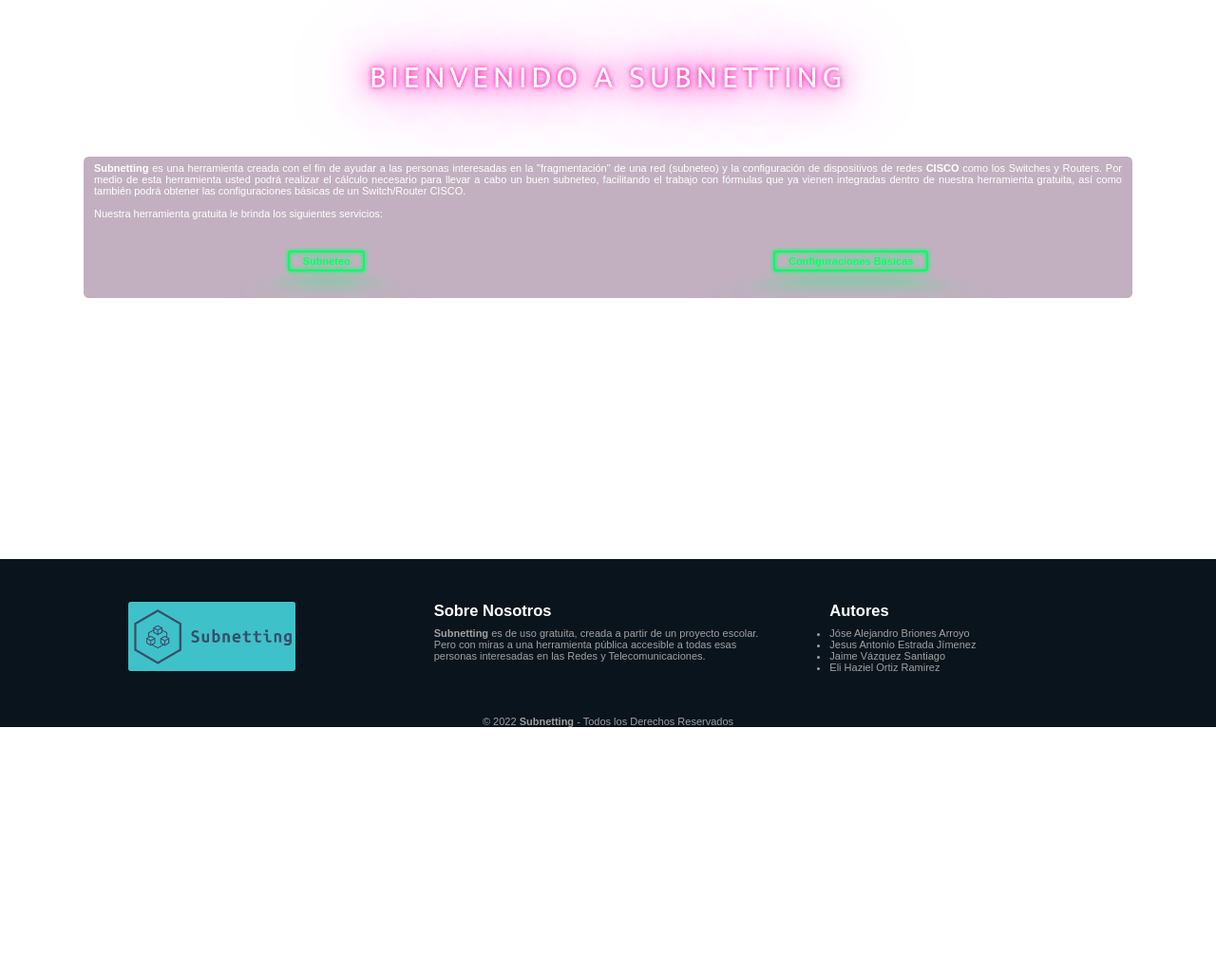
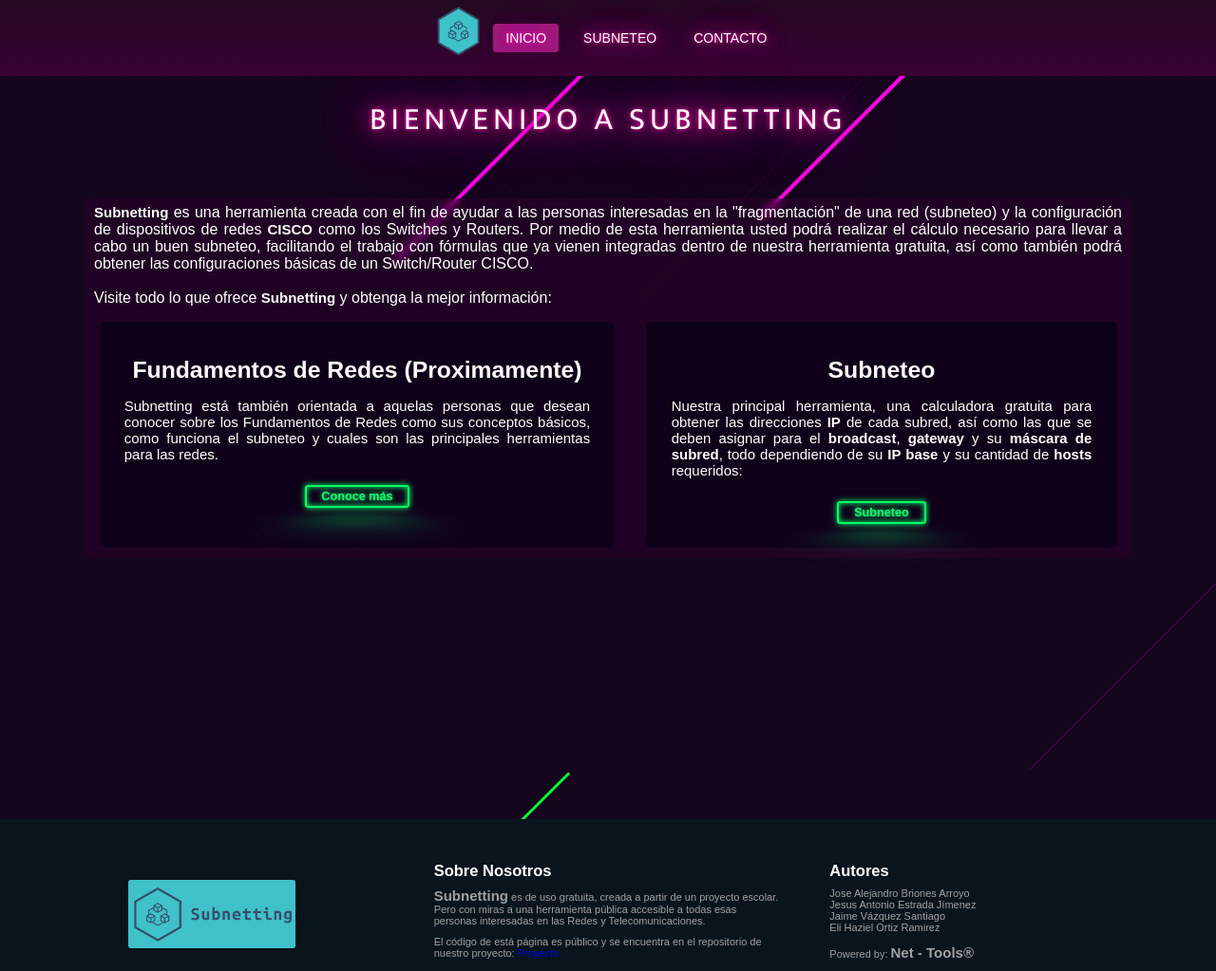
Before and after one commit to antcodernez/redesProgram, a plain HTML site: page index.html in a window 1280 px wide. Shown: the top 1023 px of the page at 95% size. Before the commit the page ends 800 px from the top, so only its background shows below. Drawn offline with Linux system fonts and the light colour scheme.

Commit message:
Add files via upload

```diff
--- a/index.html
+++ b/index.html
@@ -8,31 +8,68 @@
     <title>| Subnetting | Inicio</title>
     <link rel="shortcut icon" href="icons/icon.png" type="image/x-icon">
     <link rel="stylesheet" type="text/css" href="/style/stylesHaziel.css">
+    <link rel="stylesheet" href="style/nav-bar-style.css">
 </head>
 
 <body>
-    <nav>
+    <nav id="navbar">
+        <input type="checkbox" id="check">
+        <label for="check" class="checkbtn">
+            <i class="fa-solid fa-bars"></i>
+            </input>
+        </label>
+        <div class="bitzone">
+            <a href="index.html" class="enlace">
+                <img src="icons/logo-transparent.png" class="logo">
 
+            </a>
+        </div>
+        <div class="navegacion">
+            <ul>
+                <li><a class="active" href="#">Inicio</a></li>
+                <li><a href="Subneteo/subneteo.html" >Subneteo</a></li>
+                <li><a href="contact.html">Contacto</a></li>
+            </ul>
+        </div>
     </nav>
     <header>
-        <h1 class="purple-neon" class="tittle-page">Bienvenido a Subnetting</h1>
+        <h1 class="purple-neon">Bienvenido a Subnetting</h1>
     </header>
 
     <div class="main-content">
         <main>
             <p>
-                <b>Subnetting</b> es una herramienta creada con el fin de ayudar a las personas interesadas en la "fragmentación" de una red (subneteo) y la configuración de dispositivos de redes <b>CISCO</b> como los Switches y Routers. Por medio de esta herramienta usted podrá realizar el cálculo necesario para llevar a cabo un buen subneteo, facilitando el trabajo con fórmulas que ya vienen integradas dentro de nuestra herramienta gratuita, así como también podrá obtener las configuraciones básicas de un Switch/Router CISCO.
+                <b>Subnetting</b> es una herramienta creada con el fin de ayudar a las personas interesadas en la
+                "fragmentación" de una red (subneteo) y la configuración de dispositivos de redes <b>CISCO</b> como los
+                Switches y Routers. Por medio de esta herramienta usted podrá realizar el cálculo necesario para llevar
+                a cabo un buen subneteo, facilitando el trabajo con fórmulas que ya vienen integradas dentro de nuestra
+                herramienta gratuita, así como también podrá obtener las configuraciones básicas de un Switch/Router
+                CISCO.
                 <br><br>
-                Nuestra herramienta gratuita le brinda los siguientes servicios:
+                Visite todo lo que ofrece <b>Subnetting</b> y obtenga la mejor información:
             </p>
         </main>
 
         <article class="cards">
-            <p><a href="./Subneteo/subneteo.html" class="neon-button">Subneteo</a></p>
 
-            <p>
-                <a href="./basicConfig/basicConfig.html" class="neon-button" class="car_cta">Configuraciones Básicas</a>
-            </p>
+            <div class="card">
+                <h1 class="card-tittle"> Fundamentos de Redes (Proximamente) </h1>
+                <p class="card-description"> Subnetting está también orientada a aquelas personas que desean conocer sobre los Fundamentos de Redes como sus conceptos básicos, como funciona el subneteo y cuales son las principales herramientas para las redes.</p>
+                <div class="div-neon-button">
+                    <a href="./basicConfig/basicConfig.html" class="neon-button">Conoce más</a>
+                </div>
+            </div>
+
+            <div class="card">
+                <h1 class="card-tittle">Subneteo</h1>
+                <p class="card-description"> Nuestra principal herramienta, una calculadora gratuita para obtener las
+                    direcciones <b>IP</b> de cada subred, así como las que se deben asignar para el <b>broadcast</b>,
+                    <b>gateway</b> y su <b>máscara de subred</b>, todo dependiendo de su <b>IP base</b> y su cantidad de
+                    <b>hosts</b> requeridos:
+                    <div class="div-neon-button"><a href="./Subneteo/subneteo.html" class="neon-button">Subneteo</a>
+                    </div>
+            </div>
+
 
         </article>
     </div>
@@ -49,25 +86,38 @@
             </div>
             <div class="box-footer">
                 <h2 class="tittle-footer">Sobre Nosotros</h2>
-                <p><b>Subnetting</b> es de uso gratuita, creada a partir de un proyecto escolar. Pero con miras a una herramienta pública accesible a todas esas personas interesadas en las Redes y Telecomunicaciones. </p>
+                <p><b>Subnetting</b> es de uso gratuita, creada a partir de un proyecto escolar. Pero con miras a una
+                    herramienta pública accesible a todas esas personas interesadas en las Redes y Telecomunicaciones.
+                </p>
+                <p>
+                    El código de está página es público y se encuentra en el repositorio de nuestro proyecto: <a
+                        href="https://github.com/antcodernez/redesProgram.git" target="_blank">Proyecto</a>
+                </p>
 
             </div>
             <div class="box-footer">
                 <h2 class="tittle-footer">Autores</h2>
                 <div class="authors-footer">
                     <ul>
-                        <li>Jóse Alejandro Briones Arroyo</li>
+                        <li>Jose Alejandro Briones Arroyo</li>
                         <li>Jesus Antonio Estrada Jímenez</li>
                         <li>Jaime Vázquez Santiago</li>
                         <li>Eli Haziel Ortiz Ramirez</li>
+                        <li><br> Powered by: <b>Net - Tools&reg;</b></li>
                     </ul>
                 </div>
             </div>
         </div>
         <div class="gruop2">
             <small class="copyright-footer">&copy; 2022 <b>Subnetting</b> - Todos los Derechos Reservados</small>
+            <small class="copyright-footer"><br>&copy; 2022 <b>Net-Tools</b> - Todos los Derechos Reservados</small>
+            <small class="copyright-footer"><br> The background is provided by <a class="link-footer"
+                    href="https://loading.io" target="_blank">loading.io</a> </small>
         </div>
     </footer>
+
+    <!--Scripts JavaScript-->>
+    <script src="nav-bar.js"></script>
 </body>
 
 </html>
--- /dev/null
+++ b/nav-bar.js
@@ -0,0 +1,11 @@
+let ubicacionPrincipal = window.pageYOffset;
+window.onscroll = function(){
+  let Desplazamiento_Actual = window.pageYOffset;
+  if(ubicacionPrincipal >= Desplazamiento_Actual){
+    this.document.getElementById('navbar').style.top = '0'
+  }
+  else{
+    document.getElementById('navbar').style.top ='-100px';
+  }
+  ubicacionPrincipal = Desplazamiento_Actual
+}
--- /dev/null
+++ b/style/nav-bar-style.css
@@ -0,0 +1,84 @@
+* {
+  margin: 0;
+  padding: 0;
+  box-sizing: border-box;
+  list-style: none;
+  text-decoration: none;
+}
+
+:root {
+  --neon-button: hsl(144, 100%, 50%);
+  --neon-shadow-text: rgb(255, 1, 174);
+  --card-background: rgba(15, 1, 26, 0.963);
+}
+
+nav {
+  display: flex;
+  justify-content: center;
+  background-image: linear-gradient(to bottom, hsl(307, 56%, 9%), rgb(57, 0, 51) 100%);
+  width: 100%;
+  height: 80px;
+  position: fixed;
+  top: 0;
+  transition: top 0.5s;
+
+}
+
+.enlace {
+  border-radius: 1em;
+  padding-bottom: 0px;
+}
+
+.logo {
+  height: 65px;
+}
+
+nav ul li {
+  display: inline-block;
+  line-height: 80px;
+  margin: 0 5px;
+
+}
+
+nav ul li a {
+  color: white;
+  font-size: 14px;
+  padding: 7px 13px;
+  border-radius: 3px;
+  text-transform: uppercase;
+}
+
+li a.active,
+li a:hover {
+  background: hsl(317, 67%, 37%);
+  transition: 0.5s;
+}
+
+.checkbtn {
+  font-size: 30px;
+  color: white;
+  float: right;
+  line-height: 80px;
+  margin-right: 40px;
+  cursor: pointer;
+  display: none;
+}
+
+#check {
+  display: none;
+}
+
+.navegacion {
+  text-shadow:
+        0 0 5px var(--neon-shadow-text),
+        0 0 25px var(--neon-shadow-text),
+        0 0 50px var(--neon-shadow-text),
+        0 0 100px var(--neon-shadow-text);
+}
+
+
+@media (max-width: 952px) {
+  nav ul li a {
+    font-size: 12px;
+  }
+}
--- a/style/stylesHaziel.css
+++ b/style/stylesHaziel.css
@@ -4,18 +4,21 @@
 :root {
     --neon-button: hsl(144, 100%, 50%);
     --neon-shadow-text: rgb(255, 1, 174);
+    --card-background: rgba(15, 1, 26, 0.963);
 }
 
 * {
     padding: 0;
     margin: 0;
+    text-decoration: none;
     box-sizing: border-box;
     font-size: 11px;
 }
 
 body {
-    padding-top: 5em;
-    background-image: url(/Images/Speedline-100s-1634px.svg);
+    padding-top: 9em;
+    color: #fff;
+    background-image: url(/Images/background-loading.svg);
     background-size: cover;
     font-family: 'Mukta-regular', sans-serif;
     text-align: center;
@@ -61,24 +64,19 @@
     text-align: justify;
 }
 
-.cards {
-    box-shadow: 2px 0.8rem 1rem, rgba(0, 0, 0, 0.25);
-    display: grid;
-    grid-template-columns: auto auto;
+main p, b {
+    font-size: 16px;
 }
 
-@media screen and (min-width: 37.5rem) {
-    .card {
-        display: grid;
-        grid-auto-flow: column;
-        max-width: 75rem;
 
-    }
+/* Class for neon buttons in HTML*/
+.div-neon-button {
+    padding-top: 1.25em;
+    padding-bottom: 1.25em;
 }
 
-/* Class for neon buttons in HTML*/
 .neon-button {
-    font-size: 1em;
+    font-size: 1.15em;
     font-weight: 600;
 
     color: var(--neon-button);
@@ -121,11 +119,35 @@
 }
 
 /* Define layout page with CSS Grid*/
+
 .cards {
     display: grid;
     grid-template-columns: auto auto;
-    padding-top: 3em;
-    padding-bottom: 3em;
+    width: 100%;
+}
+
+.card {
+    background-color: var(--card-background);
+    border-radius: 0.5em;
+    margin: 1em 1.5em 1em 1.5em;
+}
+
+.card p {
+    text-align: justify;
+    padding: 1em 1.75em 1em 1.75em;
+}
+
+.card p, b {
+    font-size: 15px;
+}
+
+.card h1 {
+    margin-top: 1.5em;
+    font-size: 2.25em;
+}
+
+.div-neon-button {
+    margin-bottom: 1.5em;
 }
 
 /*Footer design*/
@@ -167,24 +189,52 @@
     margin-bottom: 0.5em;
     font-size: 1.5em;
 }
+
 .footer-style .group1 .box-footer p {
     margin-bottom: 10px;
 }
 
-.footer-style .group2 {
+.group2 {
     background-color: #0a1a2a;
     padding: 15px 10px;
-    padding-bottom: 10px;
+    padding-bottom: 15px;
     text-align: center;
 }
 
-@media screen and (max-width:800px) {
+.copyright-footer b{
+    font-size: 12px;
+}
+
+@media screen and (max-width:875px) {
     /* Responsive design for navbar */
 
     /* Responsive design for main */
+    body {
+        background-image: url(/Images/background-mobile-loading.svg);
+    }
+
+    main p, b {
+        font-size: 14px;
+    }
+
     .main-content {
         margin-left: 2em;
         margin-right: 2em;
+    }
+
+    /* Responsive design for cards*/
+    .cards {
+        display: grid;
+        grid-template-columns: auto;
+        max-width: 85rem;
+    }
+
+    .card p, b {
+        font-size: 13px;
+    }
+
+    .card h1 {
+        font-size: 1.75em;
     }
 
     /* Responsive design for footer */
@@ -195,4 +245,4 @@
         padding: 45px 0px;
         text-align: left;
     }
-    }
+}
```
Also changed, not shown: icons/logo-transparent.png (added).
